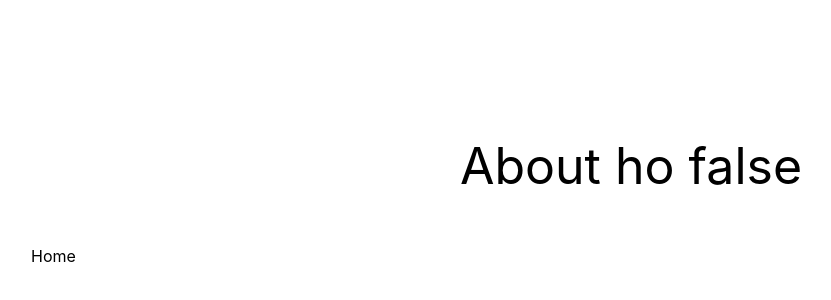
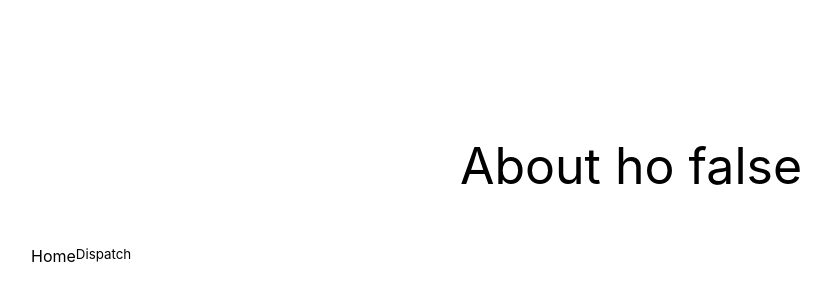
Before and after one commit to Jamie-7/NextJs-Styled-Study, a Next.js app: page /about in a window 1280 px wide. Shown: the part 64-364 px from the top of the page, without its empty margins (9-840 px from the left). Built offline with nearby package versions, Linux system fonts and the light colour scheme; a web font is replaced by a local one.

Commit message:
✨ useReducer With useContext 정상 작동!

```diff
--- a/pages/_app.tsx
+++ b/pages/_app.tsx
@@ -2,13 +2,16 @@ import type { AppProps } from "next/app";
 import { ThemeProvider } from "styled-components";
 
 import { GlobalStyle, theme } from "@/style";
-import { GlobalContext, globalContextInit } from "@/contexts";
+import { GlobalContext, globalContextInit, globalReducer } from "@/contexts";
+import { useReducer } from "react";
 
 function MyApp({ Component, pageProps }: AppProps) {
+  const [state, dispatch] = useReducer(globalReducer, { loginState: false });
+  console.log(state.loginState);
   return (
     <>
       <GlobalStyle />
-      <GlobalContext.Provider value={globalContextInit}>
+      <GlobalContext.Provider value={{ state, dispatch }}>
         <ThemeProvider theme={theme}>
           <Component {...pageProps} />
         </ThemeProvider>
--- a/pages/about.tsx
+++ b/pages/about.tsx
@@ -13,11 +13,18 @@ const Home: NextPage = () => {
     <MainLayout title="test">
       <Main>
         <Logo>
-          About {global.login ? "ha" : "ho"} {mainContext.main ? "true" : "false"}
+          About {global.state.loginState ? "ha" : "ho"} {mainContext.main ? "true" : "false"}
         </Logo>
         <Link href="/">
           <a>Home</a>
         </Link>
+        <button
+          onClick={() => {
+            global.dispatch({ type: "login" });
+          }}
+        >
+          Dispatch
+        </button>
       </Main>
     </MainLayout>
   );
--- a/pages/index.tsx
+++ b/pages/index.tsx
@@ -15,7 +15,7 @@ const Home: NextPage = () => {
     <MainLayout title="test">
       <Main>
         <Logo>
-          Welcome {global.login ? "ha" : "ho"} {mainContext.main ? "true" : "false"}
+          Welcome {global.state.loginState ? "ha" : "ho"} {mainContext.main ? "true" : "false"}
         </Logo>
         <Form>
           <Input type="text" name="id"></Input>
--- a/src/contexts/GlobalContext.tsx
+++ b/src/contexts/GlobalContext.tsx
@@ -1,7 +1,39 @@
 import { createContext } from "react";
 
 export const globalContextInit = {
-  login: false,
+  loginState: false,
 };
 
-export const GlobalContext = createContext(globalContextInit);
+interface StateType {
+  loginState: boolean;
+}
+
+const ActionEnum = {
+  login: "login",
+  logout: "logout",
+} as const;
+// type StatusType = "login" | "logout"
+type ActionEnumType = typeof ActionEnum[keyof typeof ActionEnum];
+interface ActionTyep {
+  type: ActionEnumType;
+  force?: boolean;
+}
+
+export const globalReducer = (state: StateType, action: ActionTyep) => {
+  switch (action.type) {
+    case "login":
+      return { loginState: !state.loginState };
+    case "logout":
+      return { loginState: !state.loginState };
+    default:
+      throw new Error();
+  }
+};
+
+export const GlobalContext = createContext<{
+  state: StateType;
+  dispatch: React.Dispatch<ActionTyep>;
+}>({
+  state: globalContextInit,
+  dispatch: () => undefined,
+});
```
